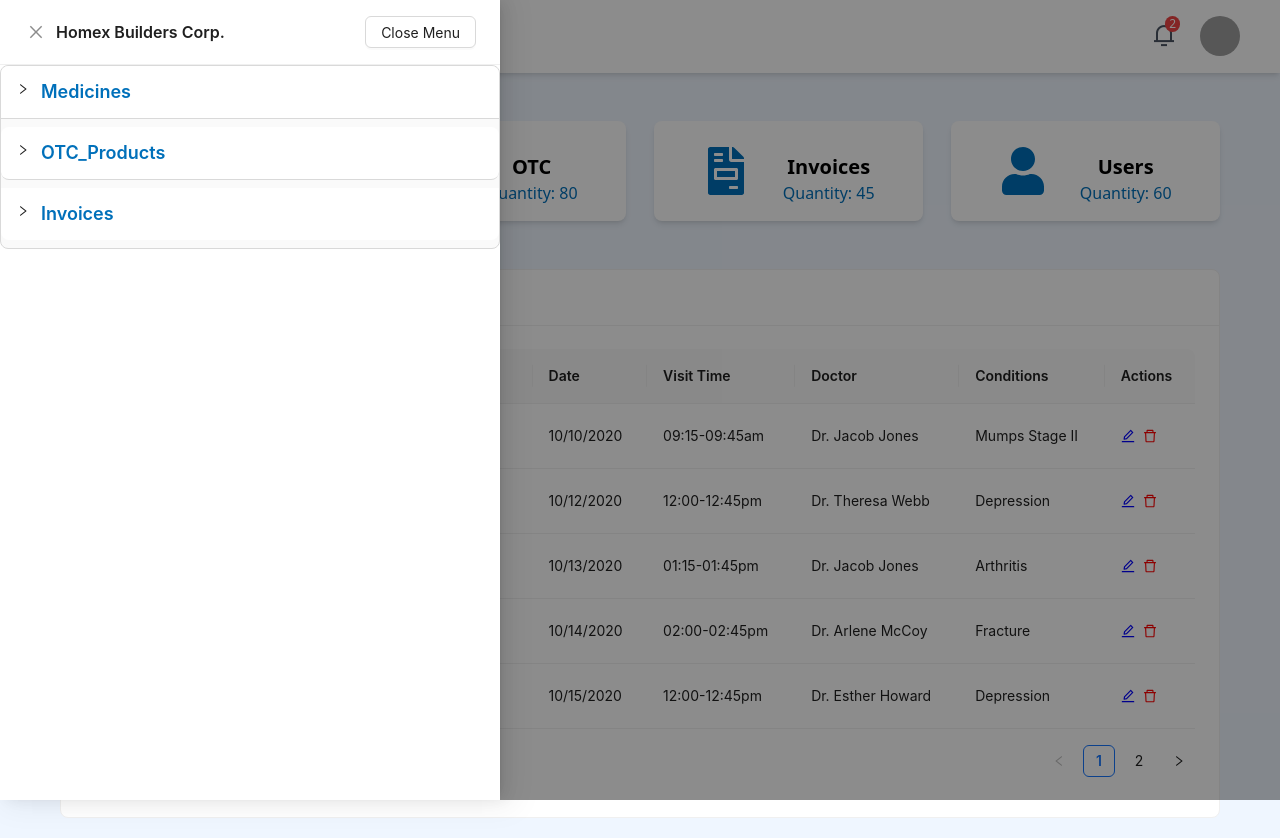
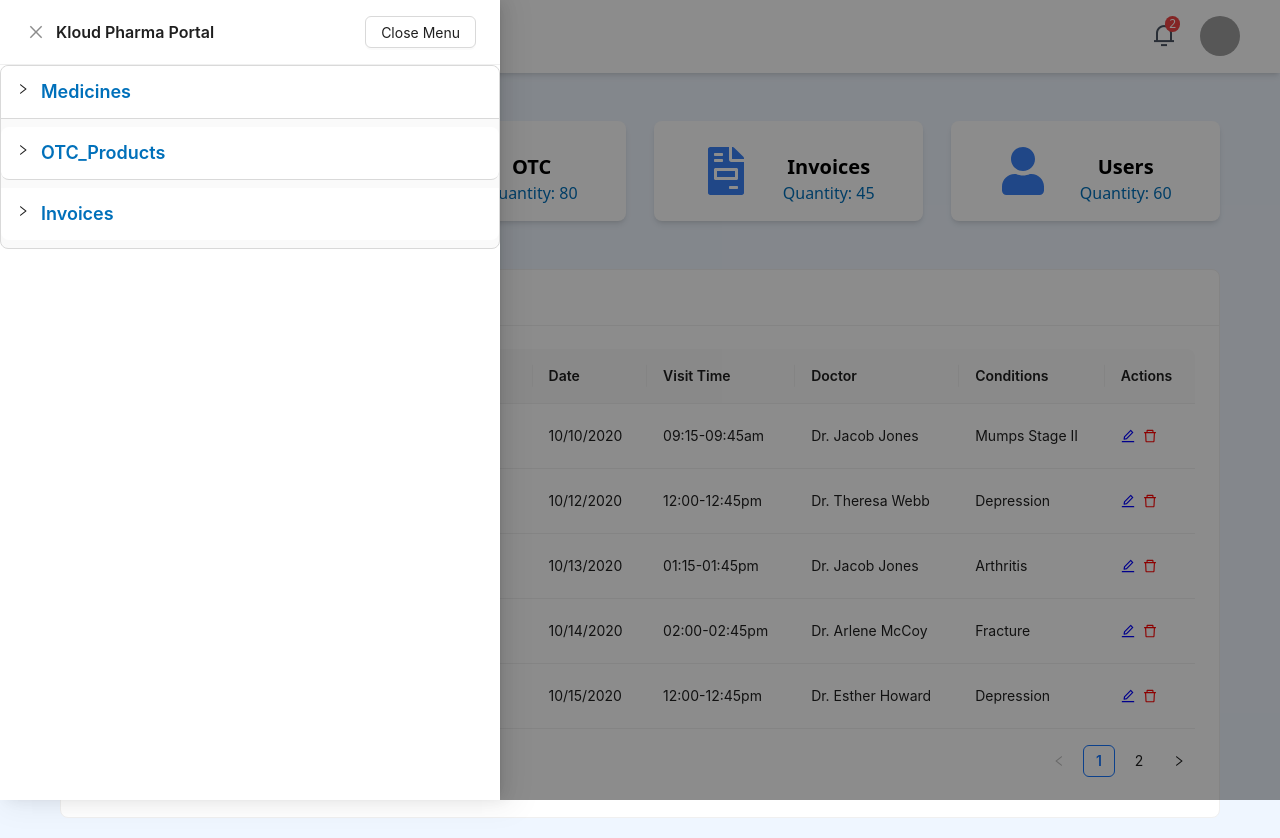
Before and after one commit to innovativecursor/Kloudpx, a React (Vite) app in the folder apps/web/kloudpxadmin/: page /home in a window 1280 px wide. Both pictures are taken after a click on the button 30 px from the left and 428 px from the top of the page. Built offline with nearby package versions, Linux system fonts and the light colour scheme; grey boxes are pictures that could not be loaded.

Commit message:
changes from vaishnav

```diff
--- a/apps/web/kloudpxadmin/index.html
+++ b/apps/web/kloudpxadmin/index.html
@@ -9,11 +9,11 @@
    -->
     <!-- <link rel="stylesheet" href="/path/to/node_modules/sweetalert2/dist/sweetalert2.css"> -->
     <meta name="viewport" content="width=device-width, initial-scale=1.0" />
-    <title>Homex Construction Corp Admin Portal</title>
+    <title>Kloud Pharma Portal</title>
     <link
-    href="https://cdn.jsdelivr.net/npm/remixicon@4.5.0/fonts/remixicon.css"
-    rel="stylesheet"
-/>
+      href="https://cdn.jsdelivr.net/npm/remixicon@4.5.0/fonts/remixicon.css"
+      rel="stylesheet"
+    />
   </head>
   <body>
     <div id="root"></div>
--- a/apps/web/kloudpxadmin/src/Components/Drawer/SideDrawer.jsx
+++ b/apps/web/kloudpxadmin/src/Components/Drawer/SideDrawer.jsx
@@ -26,7 +26,7 @@ function SideDrawer() {
         </div>
       </button>
       <Drawer
-        title="Homex Builders Corp."
+        title="Kloud Pharma Portal"
         placement={placement}
         width={500}
         onClose={onClose}
--- a/apps/web/kloudpxadmin/src/Components/card/Card.jsx
+++ b/apps/web/kloudpxadmin/src/Components/card/Card.jsx
@@ -36,7 +36,7 @@ const Card = () => {
           key={id}
           className="card flex items-center justify-evenly p-4 bg-white rounded-lg shadow-md"
         >
-          <div className="text-highlight md:text-5xl text-2xl">{icon}</div>
+          <div className="text-blue-500 md:text-5xl text-2xl">{icon}</div>
           <div className="flex flex-col items-center">
             <h2 className="mt-4 md:text-xl font-semibold">{title}</h2>
             <p className="text-highlight font-medium">Quantity: {qty}</p>
```
